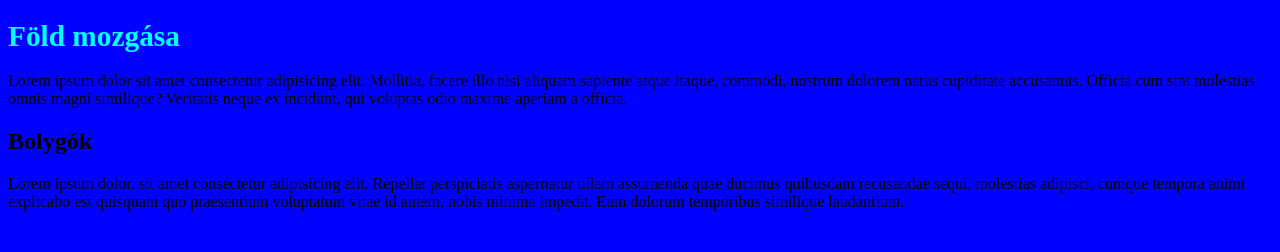
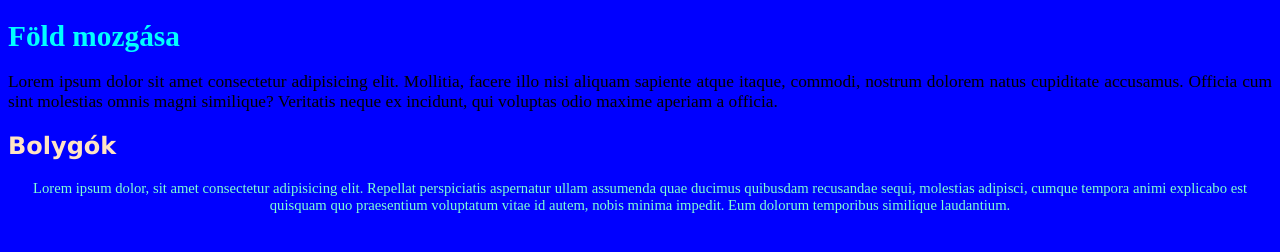
Before and after one commit to Daawe1/tesztek, a plain HTML site: page index.html in a window 1280 px wide. Drawn offline with Linux system fonts and the light colour scheme.

Commit message:
style mod

```diff
--- a/style.css
+++ b/style.css
@@ -5,3 +5,16 @@ h1{
     color: aqua;
     font-size: 22pt;
 }
+h2{
+    font-family: Verdana, Geneva, Tahoma, sans-serif;
+    color: bisque;
+}
+.forma{
+text-align: justify;
+font-size: 13pt;
+}
+.formazas{
+    text-align: center;
+font-size: 11pt;
+color: aquamarine;
+}
```
